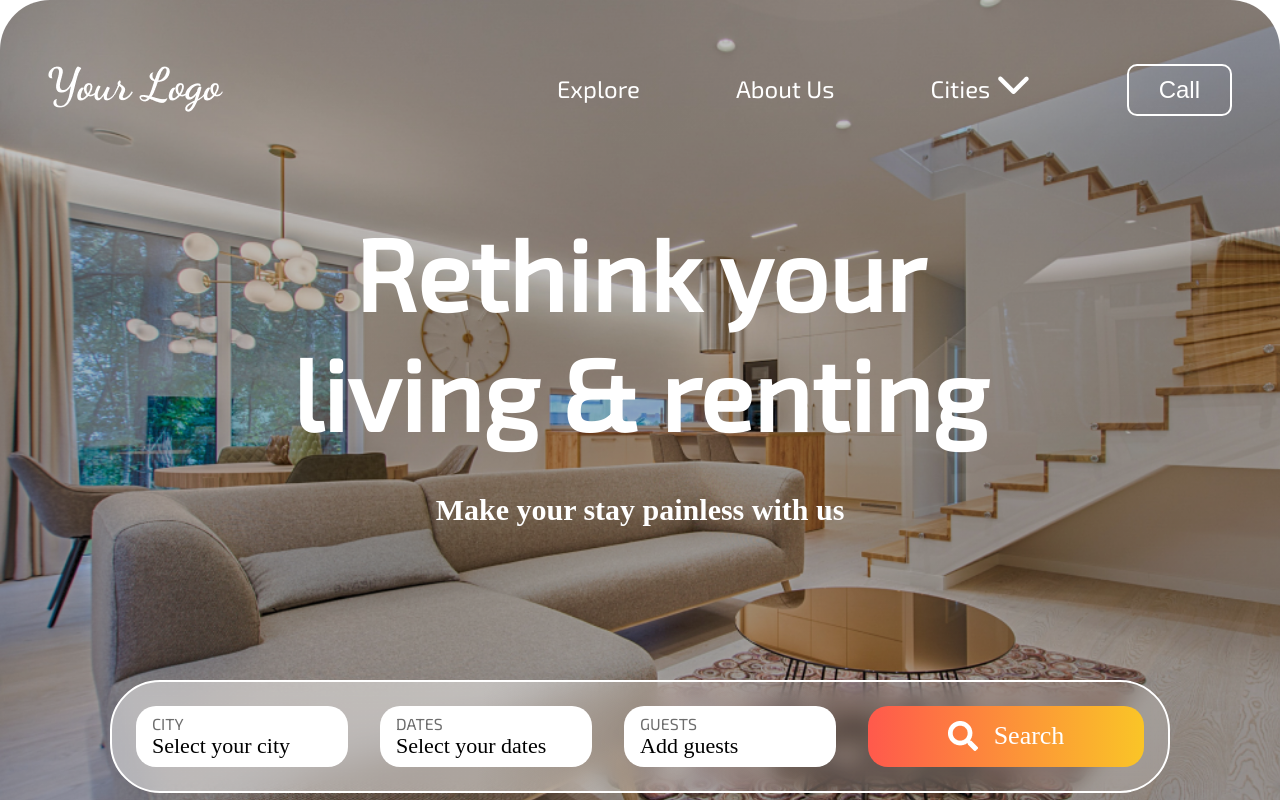
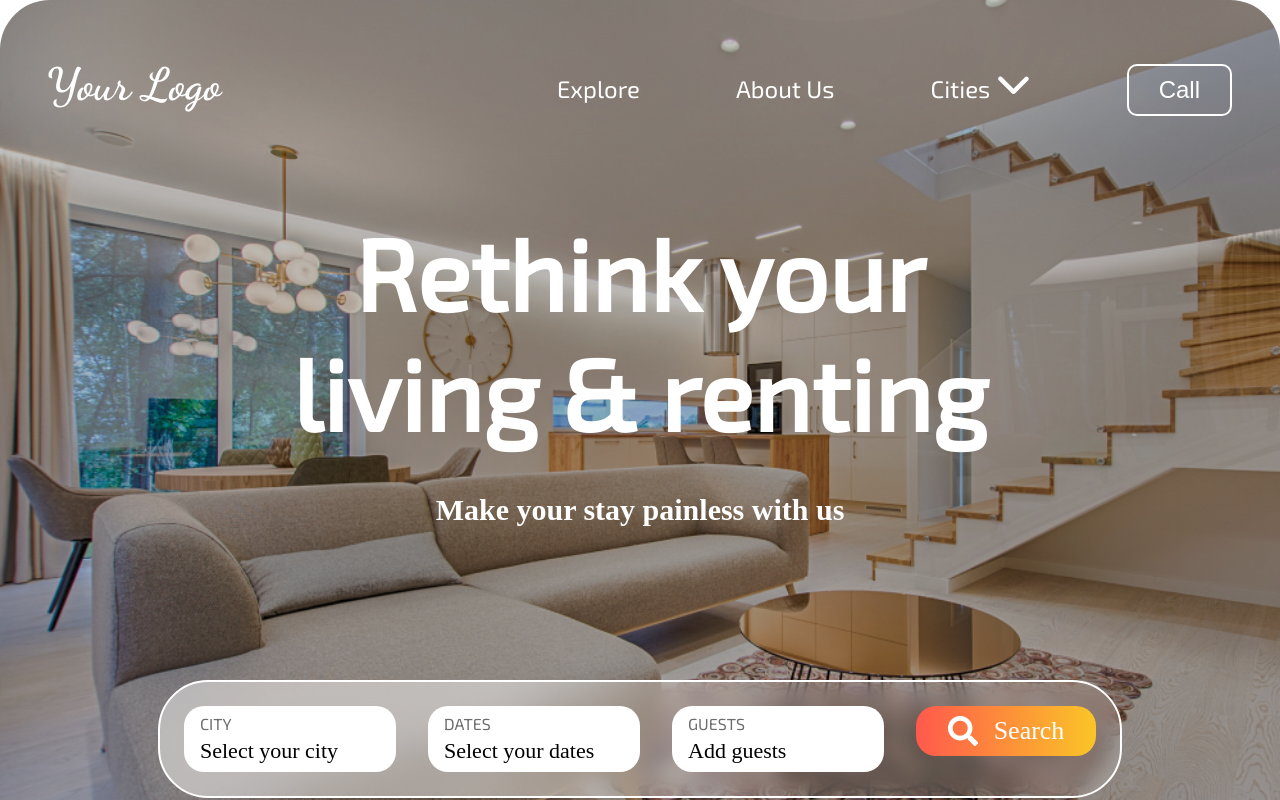
Before and after one commit to kashifnazar/code-20220825-kashifnazar, a React (Create React App) app: page / in a window 1280 px wide. Shown: the top 800 px of the page. Built offline with nearby package versions, Linux system fonts and the light colour scheme.

Commit message:
Improvements with filter-container

```diff
--- a/src/App.css
+++ b/src/App.css
@@ -51,9 +51,6 @@ svg {
   width: 100%
 }
 
-
-
-
 @media only screen and (max-width: 1440px) {
   .curve {
     display: none;
--- a/src/components/filters/filters.css
+++ b/src/components/filters/filters.css
@@ -3,7 +3,6 @@
 }
 
 .filters-container {
-    /* height: 100px; */
     border-radius: 50px;
     border: 2px solid #fff;
     width: fit-content;
@@ -17,11 +16,7 @@
     margin: 1rem;
     border-radius: 20px;
     width: 180px;
-    height: auto;
+    height: 50px;
 }
 
-.filters .filter-item.button {
-    padding-left: 3rem;
-    padding-right: 3rem;
-
-}
+.filters .filter-item.button {}
```
